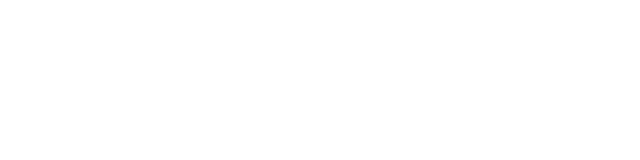
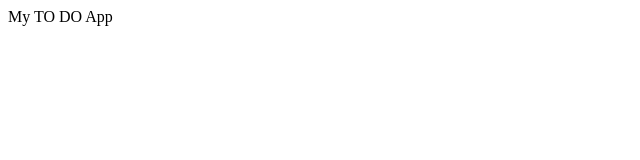
Before and after one commit to Fran1409/intro-react, a React (Create React App) app: page / in a window 1280 px wide. Shown: the top 160 px of the page, without its empty margins (0-640 px from the left). Built offline with nearby package versions, Linux system fonts and the light colour scheme.

Commit message:
Add todolist component

```diff
--- a/src/App.js
+++ b/src/App.js
@@ -1,6 +1,11 @@
+import reactDom from "react-dom";
+import React from 'react';
+import ToDoList from './ToDoList';
 
 function App() {
-  return null
+  return (
+    <ToDoList />
+  )
 }
 
 export default App;
--- /dev/null
+++ b/src/ToDoList.js
@@ -0,0 +1,9 @@
+import React from 'react'
+
+export default function ToDoList() {
+    return (
+        <div>
+            My TO DO App
+        </div>
+    )
+}
```
